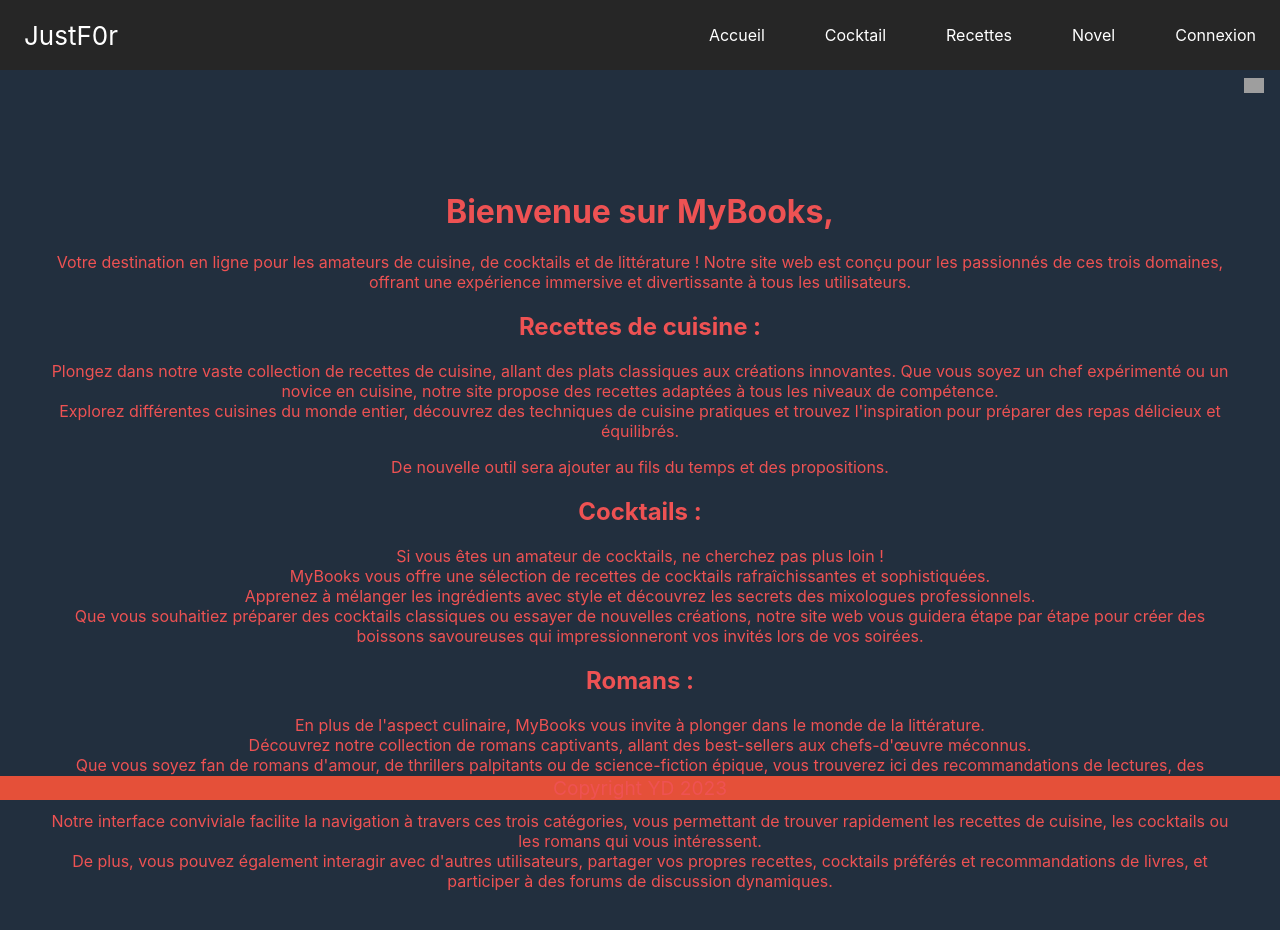
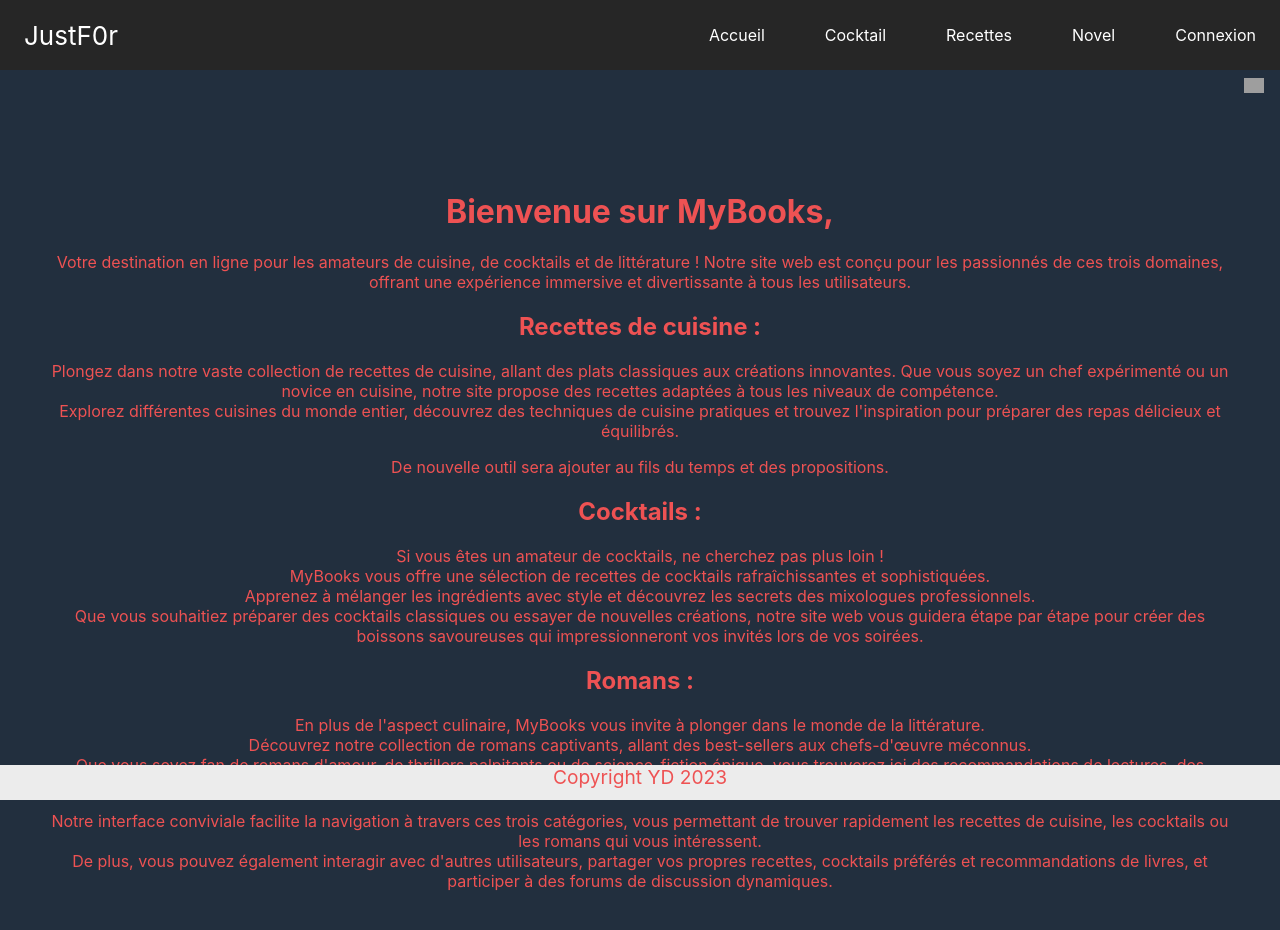
Before and after one commit to Koro0/my_books_frontend, a React (Create React App) app: page / in a window 1280 px wide. Shown: the top 930 px of the page. Built offline with nearby package versions, Linux system fonts and the light colour scheme; grey boxes are pictures that could not be loaded.

Commit message:
add style to fix footer in bottom

```diff
--- a/src/styles/footer.style.scss
+++ b/src/styles/footer.style.scss
@@ -1,9 +1,9 @@
 .footer {
     bottom: 0;
     width: 100%;
-    background-color: #e55039;
-    position:absolute;
-    //position: fixed;
+    height: 35px;
+    background-color: #ececec;
+    position: fixed;
     &__Copy {
         text-align: center;
         font-size: 1.2rem ;
```
